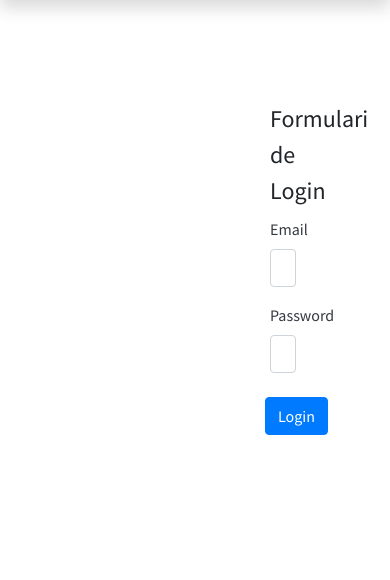
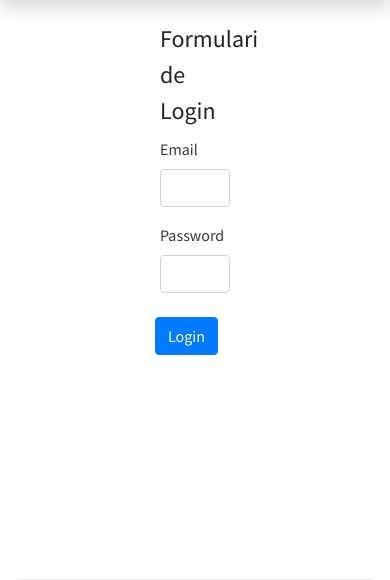
Before and after one commit to ConxiCR/recercaFeina_bootstrap_formularis, a plain HTML site: page login.html in a window 390 px wide. Shown: the part 235-815 px from the top of the page. Drawn offline with nearby package versions, Linux system fonts and the light colour scheme; a web font is replaced by a local one.

Commit message:
mdificació style (margin-padding)

```diff
--- a/css/styles.css
+++ b/css/styles.css
@@ -98,18 +98,39 @@ ul.navbar-nav li a:hover {
 	}
 
 @media screen and (max-width: 1000px){
+	.container{
+		padding: 0;
+		margin: 0;
+	}
 }
 @media all and (max-width: 600px){
+	.container{
+		padding: 0;
+		margin: 0;
+	}
 	header.mascara h1{
 		font-size: 2em;
 	}
 
 }
 @media all and (max-width: 450px){
+	.container{
+		padding: 0;
+	}
 	header.mascara h1{
 		font-size: 2em;
 	}
 	.text-login{
 		padding-top: 16rem;
 	}
+	/*login*/
+	#login-form{
+		padding: 0;
+		margin: 0;
+	}
+	/*formulari contacte*/
+	#myFormId{
+		padding: 0;
+		margin:0;
+	}
 }
--- a/login.html
+++ b/login.html
@@ -68,18 +68,18 @@
         <div class="container">
             <!--<div class="row navbar bg-dark"></div>-->
             <div class="container well mt-5 mb-5">
-               <form id="login-form">
+               <form id="login-form" action="index.html">
                   <fieldset>
                      <legend>Formulari de Login</legend>
                   </fieldset>
                   <div class="form-row">
-                     <div class="form-group col-md-6">
+                     <div class="form-group col-md-5">
                         <label class="text-dark" for="login-email">Email</label>
-                        <input class="form-control" name="login-email" type="email">
+                        <input class="form-control" name="login-email" id="login-email" type="email">
                      </div>
                   </div>
                   <div class="form-row">
-                     <div class="form-group col-md-6">
+                     <div class="form-group col-md-5">
                         <label class="text-dark" for="login-password">Password</label>
                         <input class="form-control" name="login-password" id="login-password" type="password">
                      </div>
@@ -89,6 +89,7 @@
                   </div>
                </form>
             </div>
+        </div>
     </main>
     <!--finalitza slider opcions-->
     <!--Inici peu-->
@@ -161,7 +162,7 @@
     <script src="https://cdn.jsdelivr.net/npm/popper.js@1.16.1/dist/umd/popper.min.js" integrity="sha384-9/reFTGAW83EW2RDu2S0VKaIzap3H66lZH81PoYlFhbGU+6BZp6G7niu735Sk7lN" crossorigin="anonymous"></script>
     <script src="https://cdn.jsdelivr.net/npm/bootstrap@4.5.3/dist/js/bootstrap.min.js" integrity="sha384-w1Q4orYjBQndcko6MimVbzY0tgp4pWB4lZ7lr30WKz0vr/aWKhXdBNmNb5D92v7s" crossorigin="anonymous"></script>
     <!-- Jquery validation form scripts -->
-    <script type="text/javascript" src="https://cdn.jsdelivr.net/npm/jquery-validation@1.19.0/dist/jquery.validate.min.js"></script>
+    <script src="https://cdn.jsdelivr.net/npm/jquery-validation@1.19.0/dist/jquery.validate.min.js"></script>
     <script src="js/login_validation.js"></script>
 </body>
 
```
Also changed, not shown: contacte.html (+1 -1 lines).
